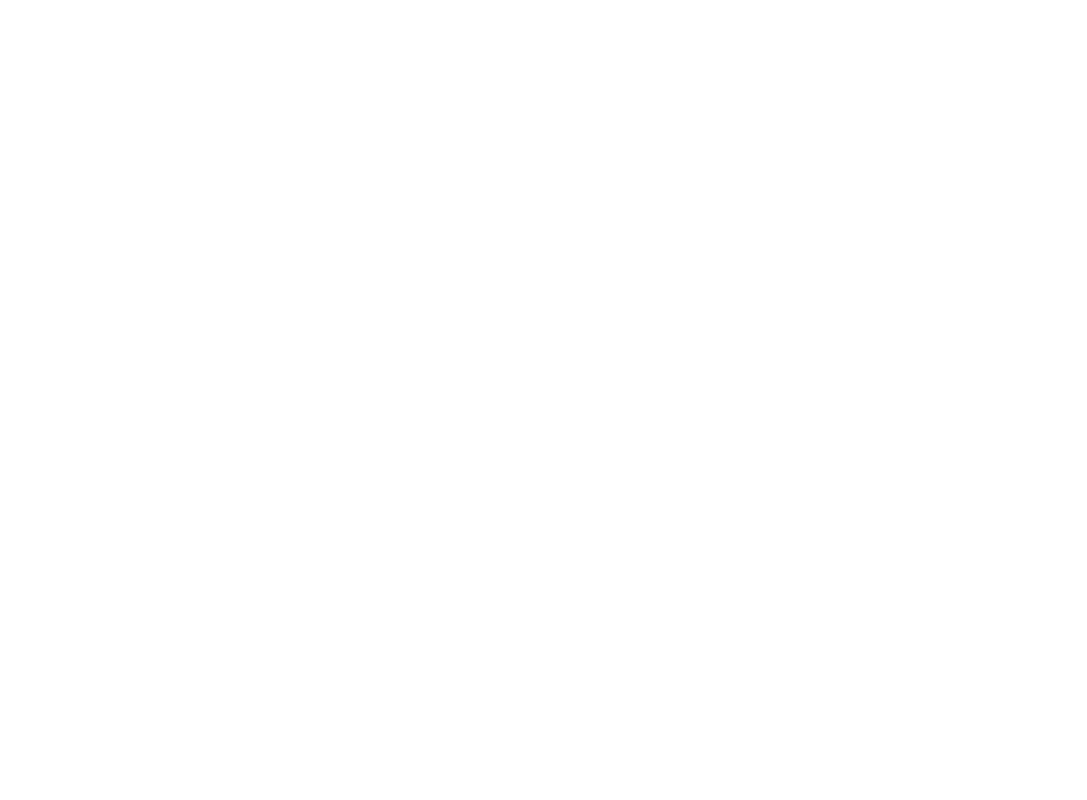
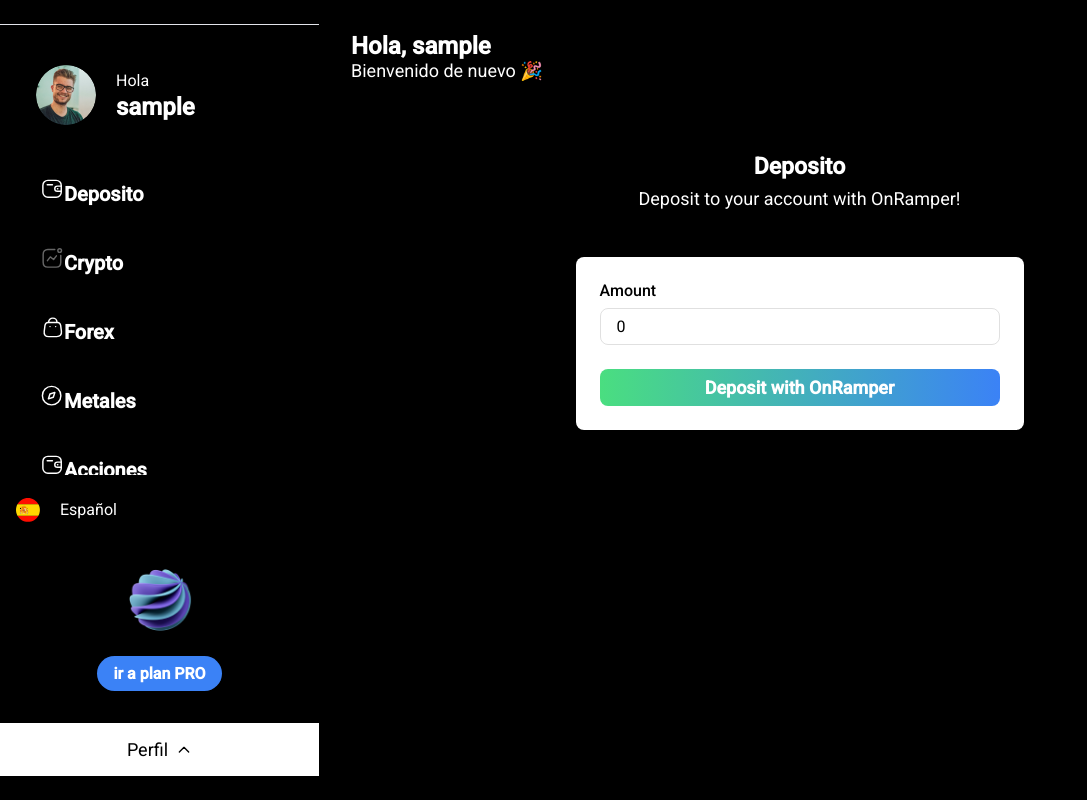
Before and after one commit to Alain-Colombia-Arbitrage-Mev/predictx-front-vue, a Vue app: page /dashboard/deposit in a window 1280 px wide. Before the commit this address had no page. Shown: the whole page, without its empty margins (0-1087 px from the left). Built offline with nearby package versions, Linux system fonts and the light colour scheme; sample sign-in values are in the browser's storage.

Commit message:
added view deposit onramper

```diff
--- a/src/components/Secciones.vue
+++ b/src/components/Secciones.vue
@@ -33,13 +33,32 @@
             class="w-full flex flex-row items-center justify-start py-3 px-4 gap-3 cursor-pointer hover:bg-blue-900 rounded-lg transition-colors duration-200"
             :class="{ 'bg-blue-800': section.active }"
           >
+         <router-link
+  :to="getLink(section)"
+  class="custom-link"
+  :replace="section.link">
+  <img class="h-6 w-6 relative" loading="lazy" :alt="section.name" :src="section.icon" />
+  <span class="flex-1 text-left relative leading-[20px] font-semibold">
+    {{ $t(section.translatedName) }}
+  </span>
+</router-link>
+          </li>
+        </ul>
+
+
+        <!-- <ul class="w-full list-none p-0 m-0 space-y-4">
+          <li
+            @click="$emit('section-click', section.name)"
+            class="w-full flex flex-row items-center justify-start py-3 px-4 gap-3 cursor-pointer hover:bg-blue-900 rounded-lg transition-colors duration-200"
+            :class="{ 'bg-blue-800': section.active }"
+          >
           <router-link :to="{ name: 'signals', params: { symbol: section.name } }" class="custom-link">
 
             <img class="h-6 w-6 relative" loading="lazy" :alt="section.name" :src="section.icon" />
             <span class="flex-1 text-left relative leading-[20px] font-semibold">{{ $t(section.translatedName) }}</span>
           </router-link>
           </li>
-        </ul>
+        </ul> -->
       </nav>
     </div>
   </section>
@@ -55,6 +74,7 @@
     return {
       user: {},
       sections: [
+        { name: 'deposit', translatedName: 'sections.deposit', icon: '/iconlytwotonewallet.svg', active: false, link: "dashboard/deposit" },
         { name: 'crypto', translatedName: 'sections.crypto', icon: '/icon.svg', active: false },
         { name: 'forex', translatedName: 'sections.forex', icon: '/iconlytwotonebag.svg', active: false },
         { name: 'metals', translatedName: 'sections.metals', icon: '/iconlytwotonediscovery.svg', active: false },
@@ -78,7 +98,16 @@
       this.sections.forEach(section => {
         section.active = section.name === sectionName;
       });
+    },
+
+
+    getLink(section) {
+      // Si existe `link`, lo usamos, sino se va a la ruta 'signals' con el parámetro `symbol`.
+      return section.link
+        ?  { name: 'deposit', params: { symbol: section.name } }
+        : { name: 'signals', params: { symbol: section.name } };
     }
+
   }
 }
 </script>
--- a/src/main.js
+++ b/src/main.js
@@ -14,6 +14,7 @@
 import Signals from "./pages/Signals.vue";
 import Plans from "./pages/Plans.vue";
 import Profile from "./pages/Profile.vue";
+import Deposit from "./pages/Deposit.vue";
 
 import IPhone1415ProMax from "./pages/IPhone1415ProMax.vue";
 import IPhone8Plus from "./pages/IPhone8Plus.vue";
@@ -35,8 +36,9 @@
     meta: { requiresAuth: true }, // Necesita autenticación
     children: [
       { path: "signals/:symbol", name: "signals", component: Signals, props: true, meta: { requiresAuth: true } },
-      { path: "/plans", name: "upgrade", component: Plans, props: true, meta: { requiresAuth: true } },
-      { path: "/profile", name: "profile", component: Profile, props: true, meta: { requiresAuth: true } }
+      { path: "plans", name: "upgrade", component: Plans, props: true, meta: { requiresAuth: true } },
+      { path: "profile", name: "profile", component: Profile, props: true, meta: { requiresAuth: true } },
+      { path: "deposit", name: "deposit", component: Deposit, props: true, meta: { requiresAuth: true } }
     ]
   },
   { path: "/iphone-14-15-pro-max-1", name: "IPhone1415ProMax", component: IPhone1415ProMax },
--- /dev/null
+++ b/src/pages/Deposit.vue
@@ -0,0 +1,57 @@
+<template>
+  <div class="container mx-auto py-10 px-4 text-center">
+    <!-- Header Section -->
+    <h1 class="text-4xl font-bold mb-2">Deposito</h1>
+    <p class="text-lg text-gray-600 mb-12">
+      Deposit to your account with OnRamper!
+    </p>
+
+    <!-- Deposit Form -->
+    <form @submit.prevent="handleDeposit" class="w-full max-w-md mx-auto bg-white p-6 rounded-lg shadow-md">
+      <div class="mb-6">
+        <label for="amount" class="block text-left text-gray-700 font-medium mb-2">
+          Amount
+        </label>
+        <input
+          type="number"
+          id="amount"
+          v-model="amount"
+          min="10"
+          step="0.01"
+          class="w-full px-4 py-2 border rounded-lg focus:outline-none focus:ring-2 focus:ring-blue-400"
+          placeholder="Enter amount to deposit"
+          required
+        />
+      </div>
+
+      <button
+        type="submit"
+        class="w-full bg-gradient-to-r from-green-400 to-blue-500 text-white py-2 rounded-lg text-lg font-semibold hover:opacity-90 transition-opacity duration-300">
+        Deposit with OnRamper
+      </button>
+    </form>
+  </div>
+</template>
+
+<script setup>
+import { ref } from 'vue';
+
+const amount = ref(0);
+
+const handleDeposit = () => {
+  if (amount.value <= 0) {
+    alert('Please enter a valid amount!');
+    return;
+  }
+
+  // Redirigir a OnRamper con el monto especificado
+  const onramperUrl = `https://widget.onramper.com?apiKey=YOUR_API_KEY&defaultAmount=${amount.value}&defaultFiat=USD`;
+  window.open(onramperUrl, '_blank');
+};
+</script>
+
+<style scoped>
+.container {
+  max-width: 600px;
+}
+</style>
--- a/src/translations.json
+++ b/src/translations.json
@@ -9,7 +9,8 @@
       "crypto": "Crypto",
       "metals": "Metales",
       "forex": "Forex",
-      "stocks": "Acciones"
+      "stocks": "Acciones",
+      "deposit": "Deposito"
     },
     "gopronow":"ir a plan PRO",
     "logout": "Cerrar sesión",
@@ -35,7 +36,8 @@
       "crypto": "Crypto",
       "metals": "Metals",
       "forex": "Forex",
-      "stocks": "Stocks"
+      "stocks": "Stocks",
+      "deposit": "Deposit"
     },
     "gopronow":"Get pro now",
     "logout": "Log out",
```
